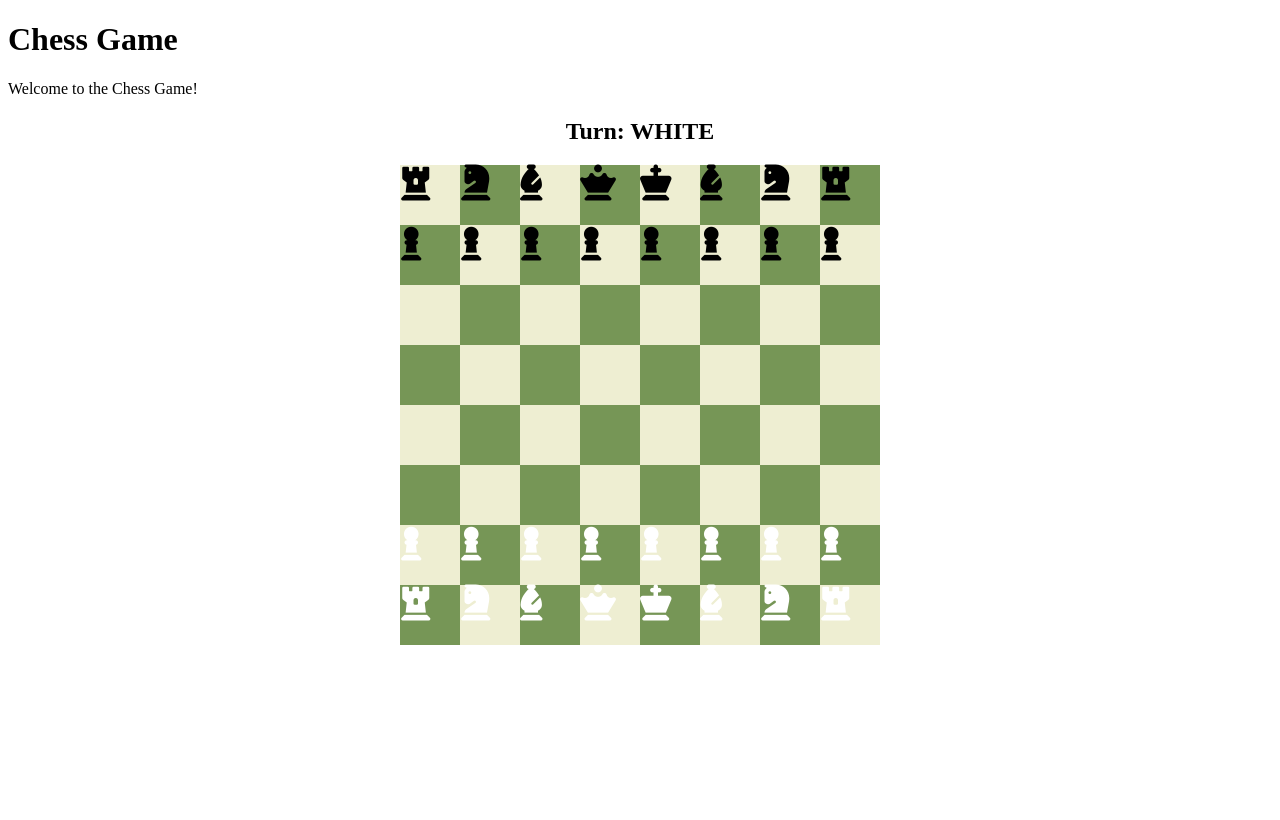
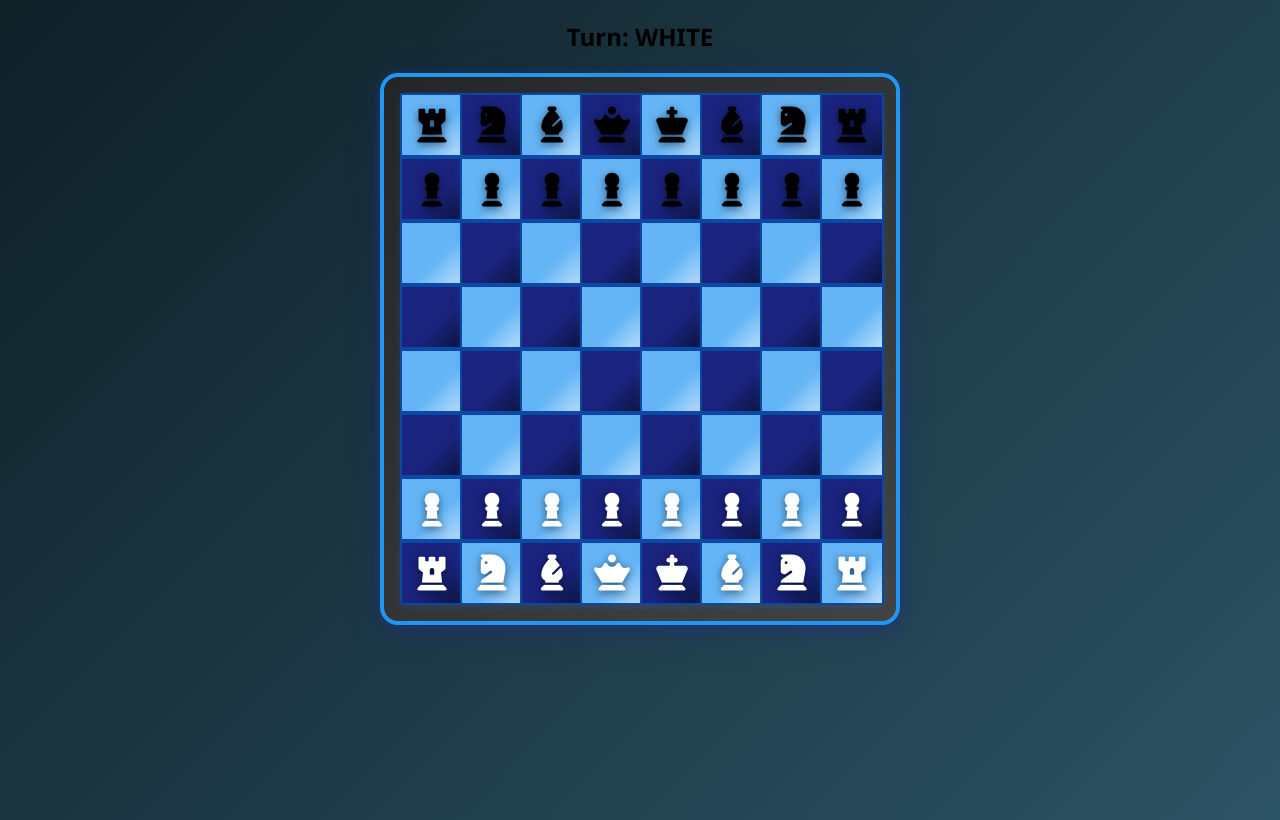
Before and after one commit to selamawitsh/Chess-Game, a React (Vite) app in the folder chess-game/: page / in a window 1280 px wide. Built offline with nearby package versions, Linux system fonts and the light colour scheme.

Commit message:
updating the style of the chess game board also correct the logic for pawn piece

```diff
--- a/chess-game/src/App.jsx
+++ b/chess-game/src/App.jsx
@@ -3,8 +3,6 @@ import ChessBoard from './components/ChessBoard'
 function App() {
   return (
     <div className='App'>
-       <h1>Chess Game</h1>
-      <p>Welcome to the Chess Game!</p>
       <ChessBoard />
 
     </div>
--- a/chess-game/src/components/ChessBoard.jsx
+++ b/chess-game/src/components/ChessBoard.jsx
@@ -164,28 +164,19 @@ function isValidKingMove(fromRow, fromCol, toRow, toCol, piece, board) {
     // Check if it's a king
     const isKing = pieceToMove.includes('king');
 
-
-
     let validMove = false;
 
-    if (isPawn && !isValidPawnMove(fromRow, fromCol, row, col, pieceToMove, board)) {
-      // Invalid move
-      setSelectedSquare(null);
-      return;
-    }
-    else if (isKnight) {
+      if (isPawn) {
+        validMove = isValidPawnMove(fromRow, fromCol, row, col, pieceToMove, board);
+      } else if (isKnight) {
         validMove = isValidKnightMove(fromRow, fromCol, row, col, pieceToMove, board);
-    }
-    else if (isRook) {
+      } else if (isRook) {
         validMove = isValidRookMove(fromRow, fromCol, row, col, pieceToMove, board);
-    }
-    else if (isBishop) {
+      } else if (isBishop) {
         validMove = isValidBishopMove(fromRow, fromCol, row, col, pieceToMove, board);
-    }
-    else if (isQueen) {
+      } else if (isQueen) {
         validMove = isValidQueenMove(fromRow, fromCol, row, col, pieceToMove, board);
-    }
-     else if (isKing) {
+      } else if (isKing) {
         validMove = isValidKingMove(fromRow, fromCol, row, col, pieceToMove, board);
       }
 
@@ -193,6 +184,7 @@ function isValidKingMove(fromRow, fromCol, toRow, toCol, piece, board) {
         setSelectedSquare(null);
         return;
       }
+
 
     // Make a copy of the board
     const newBoard = board.map(r => [...r]);
--- a/chess-game/src/styles/ChessBoard.css
+++ b/chess-game/src/styles/ChessBoard.css
@@ -1,29 +1,72 @@
+body {
+  background: linear-gradient(135deg, #0f2027 0%, #2c5364 100%);
+  min-height: 100vh;
+  margin: 0;
+  font-family: 'Segoe UI', sans-serif;
+}
+
 .board {
   display: grid;
   grid-template-columns: repeat(8, 60px);
   width: 480px;
   margin: 20px auto;
+  background: linear-gradient(135deg, #232526 0%, #414345 100%);
+  border-radius: 18px;
+  box-shadow: 0 8px 32px 0 rgba(31, 38, 135, 0.37), 0 1.5px 8px 0 #1e3c72;
+  padding: 16px;
+  border: 4px solid #2196f3;
+  position: relative;
+  z-index: 1;
 }
 .square {
   width: 60px;
   height: 60px;
+  display: flex;
+  align-items: center;
+  justify-content: center;
+  transition: box-shadow 0.2s, border 0.2s, background 0.2s;
+  border: 2px solid #0d47a1;
+  box-shadow: 0 2px 8px rgba(33, 150, 243, 0.15);
+  cursor: pointer;
+  position: relative;
+  z-index: 2;
 }
 .square.dark {
-  background-color: #769656;
+  background: linear-gradient(135deg, #1a237e 60%, #0d133d 100%);
 }
+
 .square.light {
-  background-color: #eeeed2;
+  background: linear-gradient(135deg, #64b5f6 60%, #bbdefb 100%);
+}
+.square:hover {
+  box-shadow: 0 0 16px 4px #2196f3, 0 2px 8px #0d47a1;
+  border: 2.5px solid #42a5f5;
+  z-index: 3;
 }
 
 .piece {
   font-size: 36px;
   color: black;
+  filter: drop-shadow(0 2px 4px #0008);
+  transition: transform 0.15s;
 }
 .white {
   color: white;
 }
 
 .selected {
-  outline: 3px solid yellow;
-  background-color: red;
+  outline: 3px solid #00e5ff;
+  box-shadow: 0 0 24px 8px #00e5ff, 0 2px 8px #0d47a1;
+  border: 2.5px solid #00e5ff;
+  z-index: 4;
+  animation: pulse 0.7s infinite alternate;
 }
+
+@keyframes pulse {
+  0% {
+    box-shadow: 0 0 24px 8px #00e5ff, 0 2px 8px #0d47a1;
+  }
+  100% {
+    box-shadow: 0 0 36px 16px #2979ff, 0 2px 8px #0d47a1;
+  }
+}
```
Lines whose indentation alone changed are shown as unchanged.
